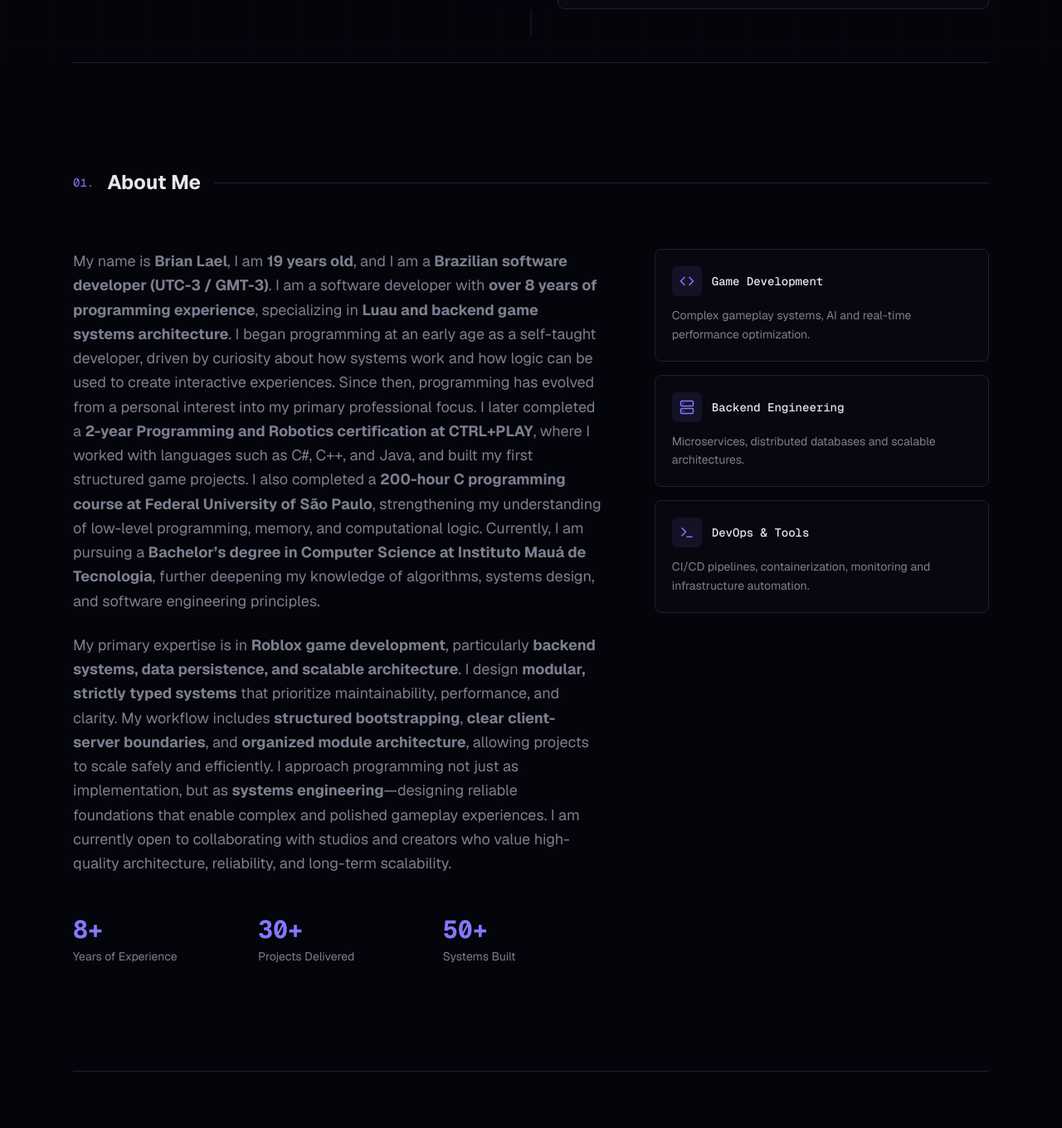
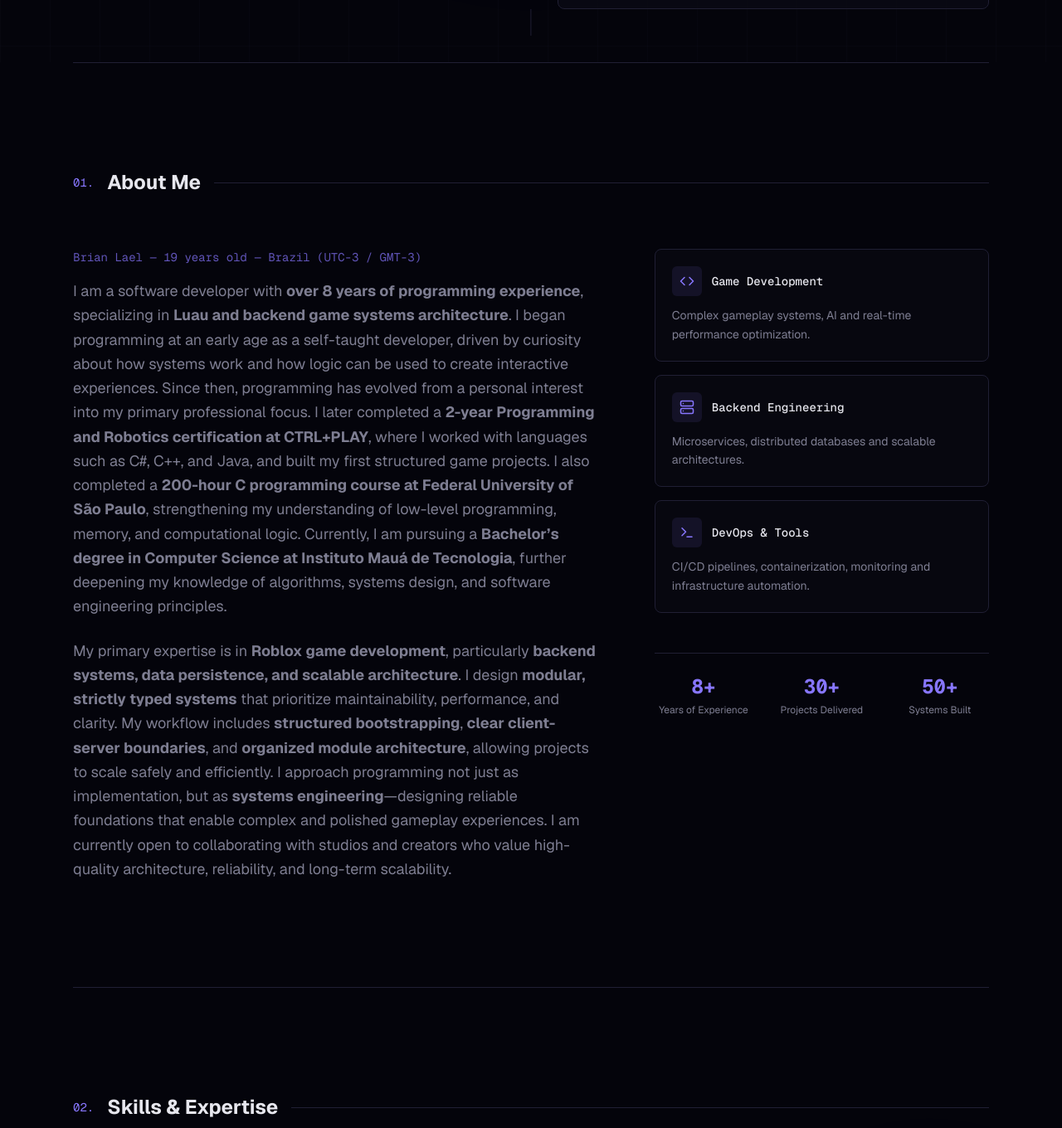
Before and after one commit to SirLael/laelportfolio, a Next.js app: page / in a window 1280 px wide. Shown: the part 725-2085 px from the top of the page at 83% size. Built offline with nearby package versions, Linux system fonts and the light colour scheme.

Commit message:
about me text changes & icon changes - about section

```diff
--- a/components/about-section.tsx
+++ b/components/about-section.tsx
@@ -38,23 +38,15 @@ export function AboutSection() {
         <div className="grid gap-16 lg:grid-cols-5">
           {/* Text content */}
           <div className="lg:col-span-3">
+            <p className="mb-4 font-mono text-sm text-primary/70">
+              Brian Lael — 19 years old — Brazil (UTC-3 / GMT-3)
+            </p>
             <p className="text-pretty leading-relaxed text-muted-foreground md:text-lg">
-              My name is <strong>Brian Lael</strong>, I am <strong>19 years old</strong>, and I am a <strong>Brazilian software developer (UTC-3 / GMT-3)</strong>.
               I am a software developer with <strong>over 8 years of programming experience</strong>, specializing in <strong>Luau and backend game systems architecture</strong>. I began programming at an early age as a self-taught developer, driven by curiosity about how systems work and how logic can be used to create interactive experiences. Since then, programming has evolved from a personal interest into my primary professional focus. I later completed a <strong>2-year Programming and Robotics certification at CTRL+PLAY</strong>, where I worked with languages such as C#, C++, and Java, and built my first structured game projects. I also completed a <strong>200-hour C programming course at Federal University of São Paulo</strong>, strengthening my understanding of low-level programming, memory, and computational logic. Currently, I am pursuing a <strong>Bachelor’s degree in Computer Science at Instituto Mauá de Tecnologia</strong>, further deepening my knowledge of algorithms, systems design, and software engineering principles.
             </p>
             <p className="mt-6 text-pretty leading-relaxed text-muted-foreground md:text-lg">
                My primary expertise is in <strong>Roblox game development</strong>, particularly <strong>backend systems, data persistence, and scalable architecture</strong>. I design <strong>modular, strictly typed systems</strong> that prioritize maintainability, performance, and clarity. My workflow includes <strong>structured bootstrapping</strong>, <strong>clear client-server boundaries</strong>, and <strong>organized module architecture</strong>, allowing projects to scale safely and efficiently. I approach programming not just as implementation, but as <strong>systems engineering</strong>—designing reliable foundations that enable complex and polished gameplay experiences. I am currently open to collaborating with studios and creators who value high-quality architecture, reliability, and long-term scalability.
             </p>
-
-            {/* Stats */}
-            <div className="mt-12 grid grid-cols-3 gap-8">
-              {stats.map((stat) => (
-                <div key={stat.label} className="text-center lg:text-left">
-                  <div className="font-mono text-3xl font-bold text-primary">{stat.value}</div>
-                  <div className="mt-1 text-sm text-muted-foreground">{stat.label}</div>
-                </div>
-              ))}
-            </div>
           </div>
 
           {/* Highlight cards */}
@@ -73,6 +65,20 @@ export function AboutSection() {
                 <p className="text-sm leading-relaxed text-muted-foreground">{item.description}</p>
               </div>
             ))}
+
+            {/* Stats */}
+            <div className="mt-8 grid grid-cols-3 gap-6 border-t border-border pt-6">
+              {stats.map((stat) => (
+                <div key={stat.label} className="text-center">
+                  <div className="font-mono text-2xl font-bold text-primary">
+                    {stat.value}
+                  </div>
+                  <div className="mt-1 text-xs text-muted-foreground">
+                    {stat.label}
+                  </div>
+                </div>
+              ))}
+            </div>
           </div>
         </div>
       </div>
```
